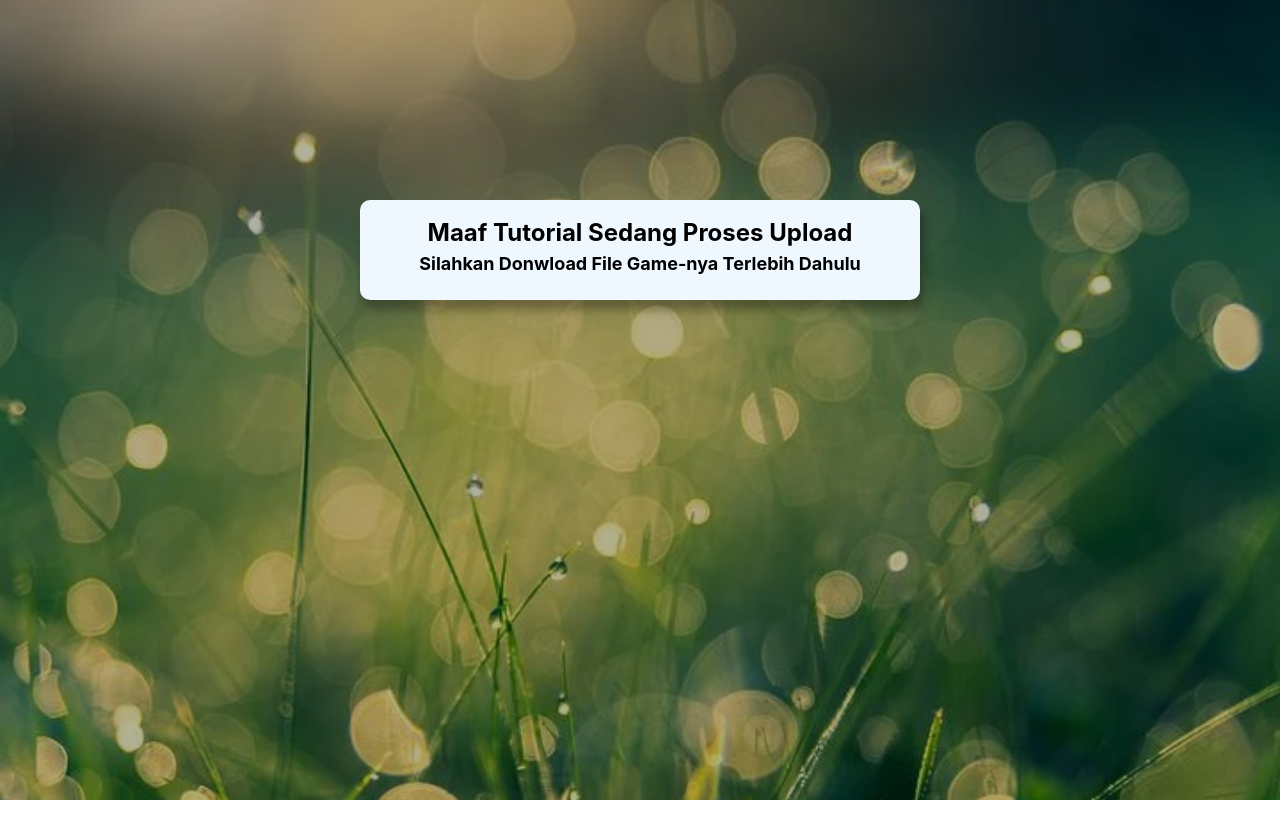
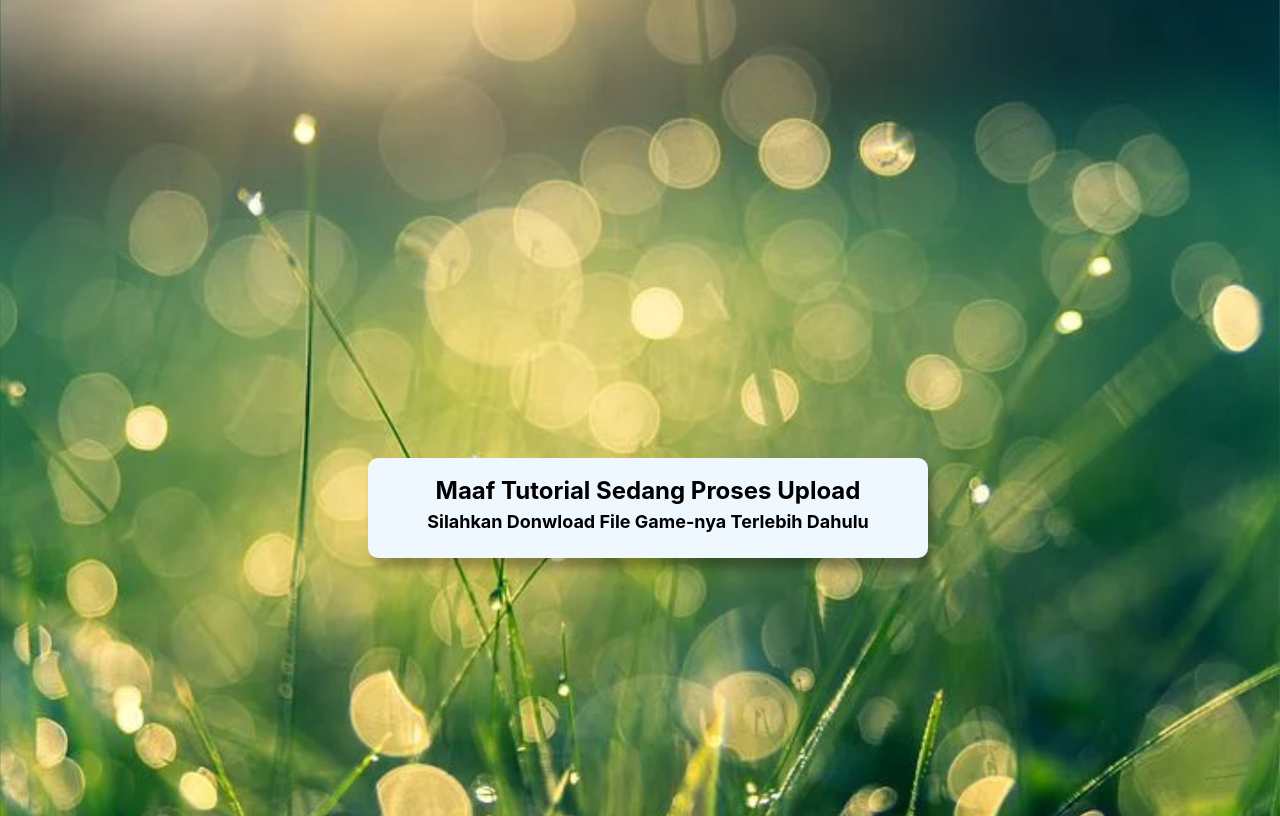
Before and after one commit to Panduprayudi/maaf, a plain HTML site: page index.html in a window 1280 px wide. Drawn offline with Linux system fonts and the light colour scheme.

Commit message:
Update style.css

```diff
--- a/style.css
+++ b/style.css
@@ -1,6 +1,12 @@
 body {
-    background-image: linear-gradient(rgba(0, 0, 0, 0.3), rgba(0, 0, 0, 0.3)), url(img/bg1.webp);
+    width: 100%;
+    height: 100vh;
+    background-image: url(img/bg1.webp);
     background-size: cover;
+    background-position: center;
+    display: flex;
+    align-items: center;
+    justify-content: center;
 
 }
 
```
